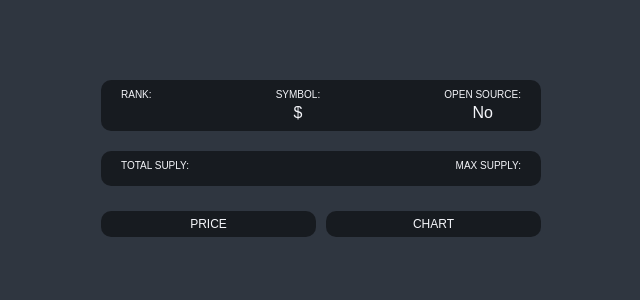
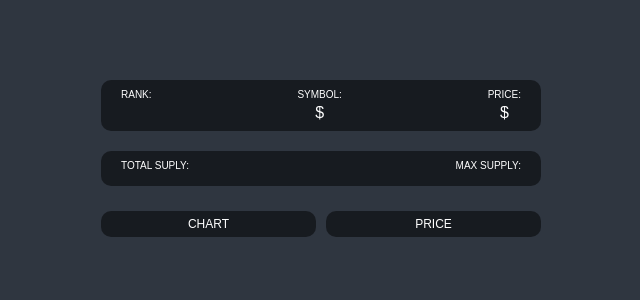
Before and after one commit to chromeheartz/nonflix-clone, a React (Create React App) app: page /1 in a window 1280 px wide. Shown: the top 300 px of the page, without its empty margins (319-959 px from the left). Built offline with nearby package versions, Linux system fonts and the light colour scheme; no server answers.

Commit message:
feat: add recoil

```diff
--- a/package.json
+++ b/package.json
@@ -15,9 +15,12 @@
     "react": "^17.0.2",
     "react-apexcharts": "^1.4.0",
     "react-dom": "^17.0.2",
+    "react-helmet": "^6.1.0",
+    "react-helmet-async": "^1.3.0",
     "react-query": "^4.0.0",
     "react-router-dom": "^5.2.0",
     "react-scripts": "5.0.1",
+    "recoil": "^0.7.4",
     "styled-components": "^5.3.5",
     "typescript": "^4.7.4",
     "web-vitals": "^2.1.4"
@@ -48,6 +51,7 @@
   },
   "devDependencies": {
     "@tanstack/react-query-devtools": "^4.0.10",
+    "@types/react-helmet": "^6.1.5",
     "@types/react-router-dom": "^5.3.3",
     "@types/styled-components": "^5.1.25"
   }
--- a/src/App.tsx
+++ b/src/App.tsx
@@ -1,7 +1,11 @@
 import Router from "./Router";
-import { createGlobalStyle } from "styled-components";
+import { createGlobalStyle, ThemeProvider } from "styled-components";
 // 나의 캐시에 있는 query를 볼 수 있다.
 import { ReactQueryDevtools } from '@tanstack/react-query-devtools'
+import { darkTheme, lightTheme } from "./theme";
+import { useState } from "react";
+import { useRecoilValue } from "recoil";
+import { isDarkAtom } from "./atoms";
 
 const GlobalStyle = createGlobalStyle`
   @import url('https://fonts.googleapis.com/css2?family=Source+Sans+Pro:wght@300;400&display=swap');
@@ -69,11 +73,28 @@ const GlobalStyle = createGlobalStyle`
 `
 
 function App() {
+  /*
+    const [ isDark, setIsDark ] = useState(false)
+    const toggleDark = () => setIsDark(current => !current)
+
+    setState함수를 이용할때
+    옵션이 두가지가 있는데, 그냥 value를 보내거나
+    function을 보내는것이다
+
+    function은 첫번째 argument로 현재의 state를 가진다.
+  */
+  const isDark = useRecoilValue(isDarkAtom)
   return (
     <>
-      <GlobalStyle />
-      <Router />
-      <ReactQueryDevtools initialIsOpen={true} />
+      <ThemeProvider theme={isDark ? darkTheme : lightTheme}>
+       <GlobalStyle />
+       {/*
+        chart 에서받기위해 isDark도 보냄
+        <Router isDark={isDark} toggleDark={toggleDark} />
+       */}
+       <Router />
+       <ReactQueryDevtools initialIsOpen={true} />
+      </ThemeProvider>
     </>
   )
 }
--- /dev/null
+++ b/src/atoms.ts
@@ -0,0 +1,6 @@
+import { atom } from "recoil";
+
+export const isDarkAtom = atom({
+  key : "isDark",
+  default : true,
+})
--- a/src/index.tsx
+++ b/src/index.tsx
@@ -1,20 +1,18 @@
 import React from 'react';
 import ReactDOM from 'react-dom';
 import { QueryClient, QueryClientProvider } from '@tanstack/react-query';
-import { ThemeProvider } from 'styled-components';
 import App from './App';
-import { theme } from './theme';
+import { RecoilRoot } from 'recoil';
 
 const queryClient = new QueryClient();
 
 ReactDOM.render(
   <React.StrictMode>
-
-    <QueryClientProvider client={queryClient}>
-      <ThemeProvider theme={theme}>
+    <RecoilRoot>
+      <QueryClientProvider client={queryClient}>
         <App />
-      </ThemeProvider>
-    </QueryClientProvider>
+      </QueryClientProvider>
+    </RecoilRoot>
   </React.StrictMode>,
   document.getElementById("root")
 )
--- a/src/routes/Chart.tsx
+++ b/src/routes/Chart.tsx
@@ -17,6 +17,8 @@
 import { useQuery } from "@tanstack/react-query";
 import { fetchCoinHistory } from "../api";
 import ApexChart from "react-apexcharts";
+import { isDarkAtom } from "../atoms";
+import { useRecoilValue } from "recoil";
 
 interface IHistorical {
   close: string;
@@ -31,12 +33,18 @@ interface IHistorical {
 
 interface ChartProps {
   coinUrl : string;
+  // isDark : boolean;
 }
 
-function Chart({ coinUrl  } : ChartProps){
+function Chart({ coinUrl } : ChartProps){
+  const isDark = useRecoilValue(isDarkAtom)
+
   const { isLoading, data} = useQuery<IHistorical[]>(
     ["ohlcv", coinUrl],
-    () => fetchCoinHistory(coinUrl)
+    () => fetchCoinHistory(coinUrl),
+    // { // option object
+    //   refetchInterval : 5000,
+    // }
   )
   return (
     <div>{isLoading ? "loading chart..." : <ApexChart type="line"
@@ -48,7 +56,7 @@ function Chart({ coinUrl  } : ChartProps){
     ]}
     options={{
       theme : {
-        mode : "dark"
+        mode : isDark ? "dark" : "light"
       },
       chart : {
         height : 300,
@@ -70,7 +78,9 @@ function Chart({ coinUrl  } : ChartProps){
         },
         axisTicks : {
           show : false,
-        }
+        },
+        type : "datetime",
+        categories : data?.map(date => date.time_close)
       },
       yaxis : {
         show : false,
@@ -78,7 +88,20 @@ function Chart({ coinUrl  } : ChartProps){
       stroke : {
         curve : "smooth",
         width : 5
+      },
+      fill : {
+        type : "gradient",
+        gradient : {
+          gradientToColors : ["blue"],
+          stops: [0, 70]
+        },
+      },
+      tooltip : {
+        y : {
+          formatter : (value) => `$${value.toFixed(2)}`
+        }
       }
+      // colors : ["red"],
   }}/>}</div>
   )
 }
--- a/src/routes/Coin.tsx
+++ b/src/routes/Coin.tsx
@@ -34,6 +34,7 @@
 
 import { useQuery } from "@tanstack/react-query";
 import { useEffect, useState } from "react";
+import { Helmet } from "react-helmet";
 import { Link, Route, Switch, useLocation, useParams, useRouteMatch } from "react-router-dom";
 import styled from "styled-components";
 import { fetchCoinInfo, fetchCoinTickers } from "../api";
@@ -183,6 +184,9 @@ interface PriceData {
   };
 }
 
+interface ICoinProps {
+  // isDark : boolean;
+}
 
 function Coin() {
   const { coinUrl } = useParams<RouteParams>();
@@ -195,8 +199,11 @@ function Coin() {
     () => fetchCoinInfo(coinUrl)
   )
   const {isLoading : ticekrsLoading, data: tickersdata} = useQuery<PriceData>(
-    ["tickers", coinUrl],
-    () => fetchCoinTickers(coinUrl)
+    ["tickers", coinUrl], // unique key
+    () => fetchCoinTickers(coinUrl), // fetcher function
+    // { // option object
+    //   refetchInterval : 5000,
+    // }
   )
 
   // const [ loading, setLoading ] = useState(true);
@@ -218,6 +225,14 @@ function Coin() {
   const loading = infoLoading || ticekrsLoading
   return (
     <Container>
+      {/*
+        head로 보내주는 라이브러리
+        head로 보내주는 direct link라서
+        favicon이나 css도 넣을수 있다.
+       */}
+      <Helmet>
+        <title>{state?.name ? state.name : loading ? "Loading..." : infodata?.name}</title>
+      </Helmet>
       <Header>
         <Title>
           {state?.name ? state.name : loading ? "Loading..." : infodata?.name}
@@ -239,8 +254,8 @@ function Coin() {
               <span>${infodata?.symbol}</span>
             </OverviewItem>
             <OverviewItem>
-              <span>Open Source:</span>
-              <span>{infodata?.open_source ? "Yes" : "No"}</span>
+              <span>Price:</span>
+              <span>${tickersdata?.quotes.USD.price.toFixed(3)}</span>
             </OverviewItem>
           </Overview>
           <Description>{infodata?.description}</Description>
@@ -256,14 +271,14 @@ function Coin() {
           </Overview>
 
           <Tabs>
+            <Tab isActive={chartMatch !== null}>
+              <Link to={`/${coinUrl}/chart`}>
+                Chart
+              </Link>
+            </Tab>
             <Tab isActive={priceMatch !== null}>
               <Link to={`/${coinUrl}/price`}>
                 Price
-              </Link>
-            </Tab>
-            <Tab isActive={chartMatch !== null}>
-              <Link to={`/${coinUrl}/chart`}>
-                Chart
               </Link>
             </Tab>
           </Tabs>
--- a/src/routes/Coins.tsx
+++ b/src/routes/Coins.tsx
@@ -16,6 +16,8 @@
 
 import { useQuery } from "@tanstack/react-query";
 import { useEffect, useState } from "react";
+import { Helmet } from "react-helmet";
+import { HelmetProvider } from "react-helmet-async";
 import { Link } from "react-router-dom";
 import styled from "styled-components";
 import { fetchCoins } from "../api";
@@ -36,8 +38,9 @@ const Header = styled.header`
 const CoinsList = styled.ul``;
 
 const Coin = styled.li`
-  background-color : white;
-  color : ${props => props.theme.bgColor};
+  border : 1px solid ${props => props.theme.textColor};
+  background-color : ${props => props.theme.cardBgColor};
+  color : ${props => props.theme.textColor};
   margin-bottom : 10px;
   border-radius : 15px;
   a {
@@ -45,6 +48,7 @@ const Coin = styled.li`
     align-items : center;
     transition : color 0.2s ease-in;
     padding : 20px;
+    color : ${props => props.theme.textColor};
   }
   &:hover {
     a {
@@ -80,7 +84,11 @@ interface ICoin {
   type: string,
 }
 
-function Coins() {
+interface ICoinsProps {
+  // toggleDark : () => void;
+}
+
+function Coins({} : ICoinsProps) {
   /* const [ coins, setCoins ] = useState<CoinInterface[]>([]);
   const [ loading, setLoading ] = useState(true);
   useEffect(() => {
@@ -107,6 +115,11 @@ function Coins() {
   const { isLoading, data } = useQuery<ICoin[]>(["allCoins"], fetchCoins);
   return (
     <Container>
+      <HelmetProvider>
+        <Helmet>
+          <title>Coins</title>
+        </Helmet>
+      </HelmetProvider>
       <Header>
         <Title>Coins Title</Title>
       </Header>
--- a/src/styled.d.ts
+++ b/src/styled.d.ts
@@ -5,5 +5,6 @@
     textColor : string;
     bgColor : string;
     pointColor : string;
+    cardBgColor: string;
   }
  }
--- a/src/theme.ts
+++ b/src/theme.ts
@@ -1,7 +1,15 @@
 import { DefaultTheme } from "styled-components";
 
-export const theme : DefaultTheme = {
-  bgColor : "#2f3640",
-  textColor : "#f5f6fa",
-  pointColor : "#9c88ff",
-}
+export const darkTheme: DefaultTheme = {
+  bgColor: "#2f3640",
+  textColor: "white",
+  pointColor: "#9c88ff",
+  cardBgColor: "transparent",
+};
+
+export const lightTheme: DefaultTheme = {
+  bgColor: "whitesmoke",
+  textColor: "black",
+  pointColor: "#9c88ff",
+  cardBgColor: "white",
+};
--- a/super-recap/typescript-recap.tsx
+++ b/super-recap/typescript-recap.tsx
@@ -124,3 +124,8 @@
   * react typescript에서는 event.target보다 event.currentTarget을 쓴다.
 
 */
+
+
+/*
+  ********** typescript recap **********
+*/
```
Also changed, not shown: src/Router.tsx (+7 -1 lines), super-recap/crypto-tracker-recap.tsx (added, +22 -0 lines), 1 other file (tests, documents, lock files or other folders).
